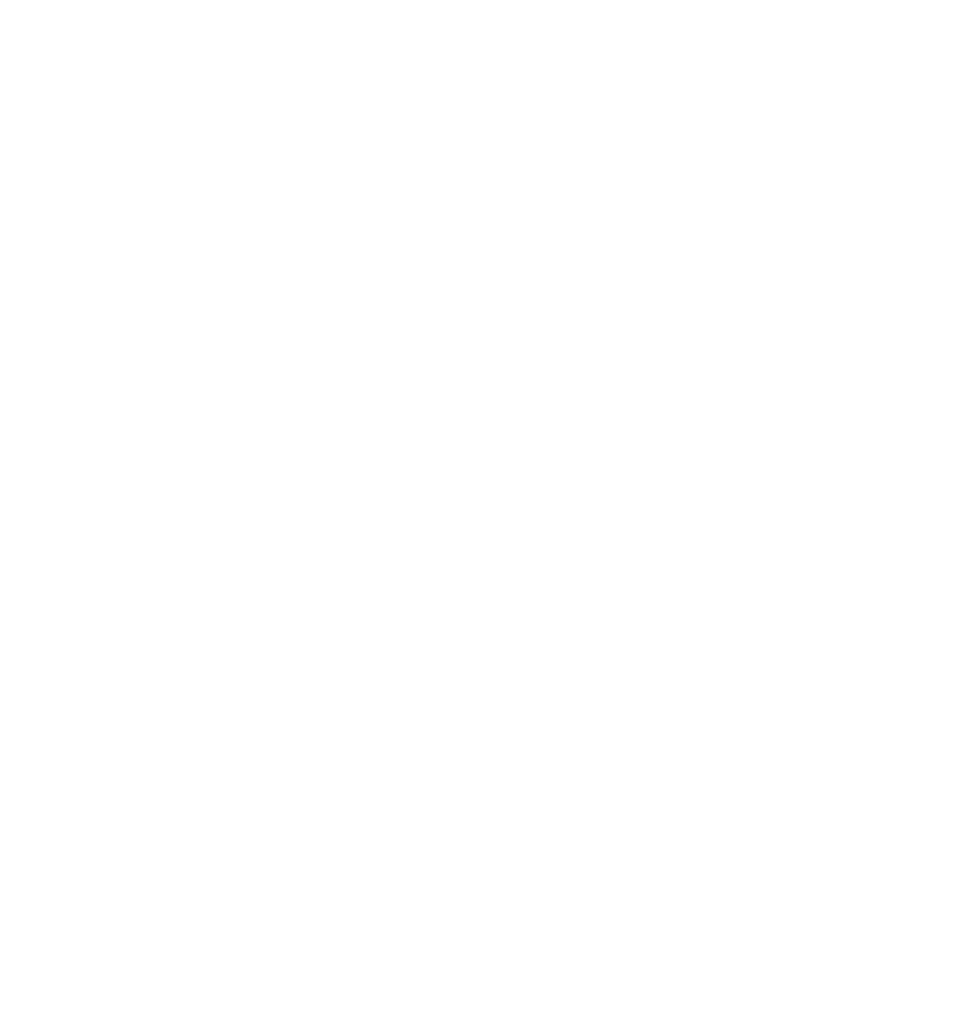
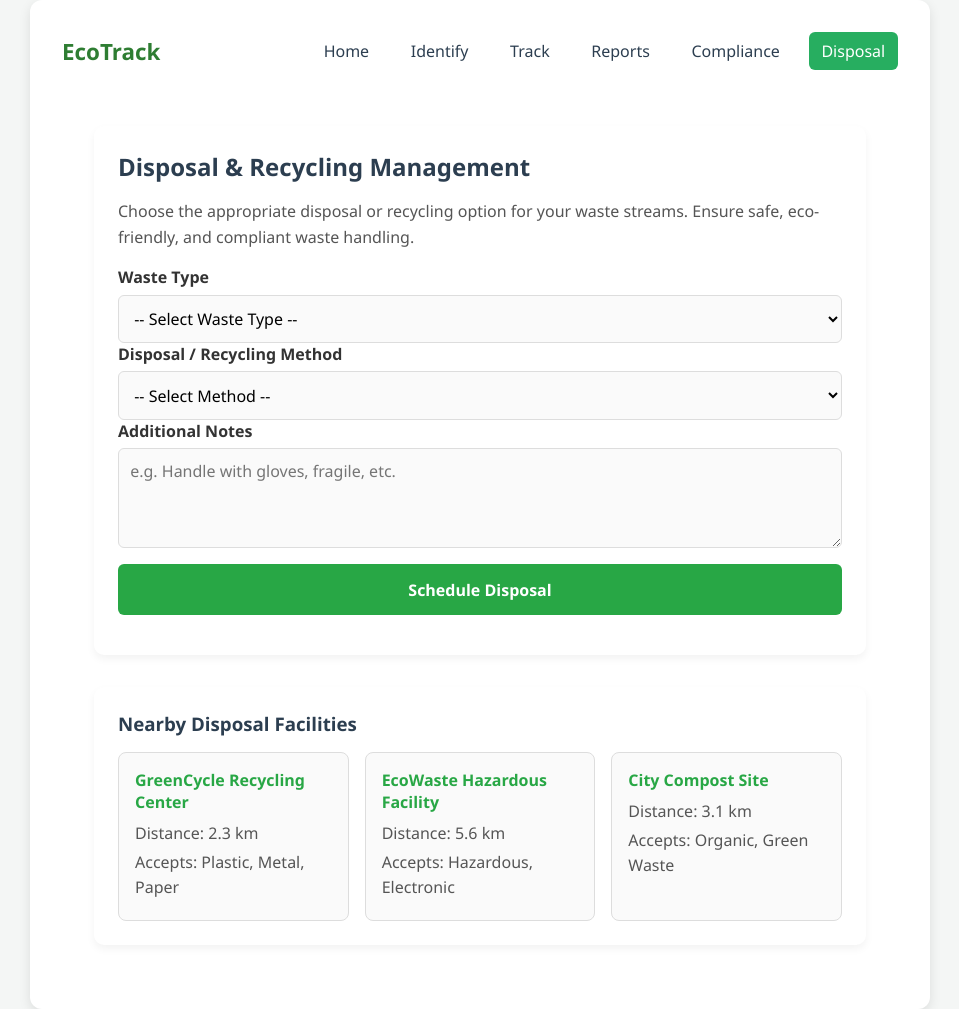
Before and after one commit to DammyBot/waste_stream_identification, a plain HTML site: page pages/disposal.html in a window 1280 px wide. Shown: the whole page, without its empty margins (160-1119 px from the left). Before the commit the page ends 800 px from the top, so only its background shows below. Drawn offline with Linux system fonts and the light colour scheme.

Commit message:
Completed site

```diff
--- a/css/styles.css
+++ b/css/styles.css
@@ -356,6 +356,13 @@ body {
 }
 
 
+.top-navigation{
+    display: flex;
+    justify-content: space-between;
+    align-items: center;
+    width: 100%;
+}
+
 .hamburger {
     display: none;
     font-size: 1.7rem;
@@ -363,10 +370,6 @@ body {
     border: none;
     cursor: pointer;
     color: #2c3e50;
-
-    position: absolute;
-    right: 2.5rem;
-    top: 2.77rem;
 }
 
 
@@ -496,6 +499,154 @@ canvas {
 }
 
 
+.dashboard {
+    display: flex;
+    flex-direction: column;
+    gap: 2rem;
+    padding: 2rem;
+}
+
+.card {
+    background: #fff;
+    border-radius: 10px;
+    padding: 1.5rem;
+    box-shadow: 0 4px 8px rgba(0, 0, 0, 0.05);
+}
+
+.card.full-width {
+    width: 100%;
+}
+
+
+.card h2,
+.card h3 {
+    margin-bottom: 1rem;
+    color: #2c3e50;
+}
+
+
+.card p {
+    margin-bottom: 1rem;
+    line-height: 1.6;
+    color: #555;
+}
+
+
+.card ul,
+.card ol {
+    margin-left: 1.5rem;
+    margin-top: 0.5rem;
+    margin-bottom: 0.5rem;
+    line-height: 1.6;
+    color: #444;
+}
+
+.card ul li,
+.card ol li {
+    margin-bottom: 0.5rem;
+}
+
+
+.card a {
+    color: #27ae60;
+    font-weight: 500;
+    text-decoration: none;
+    transition: color 0.3s;
+}
+
+.card a:hover {
+    color: #1e8449;
+    text-decoration: underline;
+}
+
+.form-group {
+    display: flex;
+    flex-direction: column;
+}
+
+.form-group label {
+    font-weight: bold;
+    margin-bottom: 0.4rem;
+    color: #333;
+}
+
+input[type="text"],
+input[type="number"],
+input[type="date"],
+input[type="password"],
+input[type="email"],
+select,
+textarea {
+    padding: 0.7rem;
+    border: 1px solid #ddd;
+    border-radius: 6px;
+    font-size: 1rem;
+    transition: border 0.3s ease;
+    background: #fafafa;
+}
+
+input:focus,
+select:focus,
+textarea:focus {
+    outline: none;
+    border-color: #28a745;
+    background: #fff;
+}
+
+textarea {
+    min-height: 100px;
+    resize: vertical;
+}
+
+.btn {
+    background: #28a745;
+    color: white;
+    border: none;
+    padding: 0.9rem 1.2rem;
+    border-radius: 6px;
+    font-size: 1rem;
+    cursor: pointer;
+    font-weight: bold;
+    transition: background 0.3s ease, transform 0.2s ease;
+    margin: 1rem 0;
+}
+
+.btn:hover {
+    background: #218838;
+    transform: translateY(-2px);
+}
+
+
+.facility-grid {
+    display: grid;
+    grid-template-columns: repeat(auto-fit, minmax(220px, 1fr));
+    gap: 1rem;
+    margin-top: 1rem;
+}
+
+.facility-card {
+    background: #fafafa;
+    padding: 1rem;
+    border: 1px solid #ddd;
+    border-radius: 8px;
+    transition: transform 0.2s ease, box-shadow 0.2s ease;
+}
+
+.facility-card h4 {
+    margin-bottom: 0.5rem;
+    color: #28a745;
+}
+
+.facility-card p {
+    margin: 0.2rem 0;
+    color: #555;
+}
+
+.facility-card:hover {
+    transform: translateY(-3px);
+    box-shadow: 0 4px 12px rgba(0, 0, 0, 0.08);
+}
+
 @media (max-width: 768px) {
     header {
         flex-direction: column;
--- /dev/null
+++ b/js/disposal.js
@@ -0,0 +1,38 @@
+document.addEventListener("DOMContentLoaded", () => {
+  const form = document.querySelector("form");
+
+  form.addEventListener("submit", (e) => {
+    e.preventDefault();
+
+    const wasteType = document.getElementById("wasteType").value;
+    const method = document.getElementById("method").value;
+    const notes = document.getElementById("notes").value.trim();
+
+    if (!wasteType || !method) {
+      alert("Please select a waste type and disposal method.");
+      return;
+    }
+
+    // Create disposal record
+    const record = {
+      wasteType,
+      method,
+      notes,
+      date: new Date().toLocaleString()
+    };
+
+    // Get existing records or start fresh
+    let disposalRecords = JSON.parse(localStorage.getItem("disposalRecords")) || [];
+
+    // Add new record
+    disposalRecords.push(record);
+
+    // Save back to localStorage
+    localStorage.setItem("disposalRecords", JSON.stringify(disposalRecords));
+
+    alert("Disposal scheduled successfully!");
+
+    // Reset form
+    form.reset();
+  });
+});
--- a/js/report.js
+++ b/js/report.js
@@ -1,5 +1,8 @@
 // Load waste records
-const records = JSON.parse(localStorage.getItem("wasteRecords")) || [];
+const loggedInUser = localStorage.getItem("currentUser");
+const storageKey = `wasteRecords_${loggedInUser}`;
+const records = JSON.parse(localStorage.getItem(storageKey)) || [];
+
 
 // Count by type and category
 const typeCounts = {};
--- a/pages/compliance.html
+++ b/pages/compliance.html
@@ -0,0 +1,79 @@
+<!DOCTYPE html>
+<html lang="en">
+
+<head>
+    <meta charset="UTF-8" >
+    <meta name="viewport" content="width=device-width, initial-scale=1.0" >
+    <title>Compliance - Waste Management</title>
+    <link rel="stylesheet" href="../css/styles.css" >
+</head>
+
+<body>
+    <div class="dashboard-container">
+        <header class="dashboard-header">
+            <div class="top-navigation">
+                <h1>Waste Management</h1>
+                <button class="hamburger" id="hamburger">&#9776;</button>
+            </div>
+            <nav class="site-nav" id="siteNav">
+                <a href="home.html">Home</a>
+                <a href="identify.html">Identify</a>
+                <a href="track.html">Track</a>
+                <a href="reporting.html">Reports</a>
+                <a href="compliance.html" class="active">Compliance</a>
+                <a href="../index.html" onclick="logout()">Logout</a>
+            </nav>
+        </header>
+
+        <main class="dashboard">
+            <section class="card full-width">
+                <h2>Compliance & Regulatory Information</h2>
+                <p>
+                    Proper waste management is not just good practice — it's required by law.
+                    Below are key compliance guidelines and best practices you should follow.
+                </p>
+            </section>
+
+            <section class="card">
+                <h3>Key Regulatory Guidelines</h3>
+                <ul>
+                    <li>Segregate waste at the source (organic, recyclable, hazardous).</li>
+                    <li>Ensure hazardous/e-waste is handled only by certified recyclers.</li>
+                    <li>Maintain records of waste generated and disposal methods.</li>
+                    <li>Submit periodic reports to local environmental authorities.</li>
+                    <li>Follow local government recycling and landfill restrictions.</li>
+                </ul>
+            </section>
+
+            <section class="card">
+                <h3>Best Practices</h3>
+                <ol>
+                    <li>Train staff and community members on waste segregation.</li>
+                    <li>Adopt the “reduce, reuse, recycle” principle at all levels.</li>
+                    <li>Label waste bins clearly for easy classification.</li>
+                    <li>Track waste volumes to reduce generation over time.</li>
+                    <li>Stay updated with environmental laws in your region.</li>
+                </ol>
+            </section>
+
+            <!-- <section class="card">
+                <h3>Resources & Downloads</h3>
+                <p>Here are some useful documents and templates:</p>
+                <ul>
+                    <li><a href="#">Waste Tracking Log Template (PDF)</a></li>
+                    <li><a href="#">Recycling Guidelines (PDF)</a></li>
+                    <li><a href="#">Local Environmental Laws (Link)</a></li>
+                </ul>
+            </section> -->
+        </main>
+    </div>
+
+    <script>
+        function logout() {
+            localStorage.removeItem("loggedInUser");
+        }
+    </script>
+    <script src="../js/navigation.js"></script>
+</body>
+
+</html>
--- a/pages/disposal.html
+++ b/pages/disposal.html
@@ -0,0 +1,97 @@
+<!DOCTYPE html>
+<html lang="en">
+
+<head>
+    <meta charset="UTF-8">
+    <meta name="viewport" content="width=device-width, initial-scale=1.0">
+    <title>EcoTrack | Disposal & Recycling</title>
+    <link rel="stylesheet" href="../css/styles.css">
+    <script src="../js/navigation.js" defer></script>
+    <script src="../js/disposal.js" defer></script>
+</head>
+
+<body>
+    <div class="dashboard-container">
+        <header class="dashboard-header">
+            <div class="top-navigation">
+                <h1>EcoTrack</h1>
+                <button class="hamburger" id="hamburger">&#9776;</button>
+            </div>
+            <nav class="site-nav" id="siteNav">
+                <a href="home.html">Home</a>
+                <a href="identify.html">Identify</a>
+                <a href="track.html">Track</a>
+                <a href="report.html">Reports</a>
+                <a href="compliance.html">Compliance</a>
+                <a href="disposal.html" class="active">Disposal</a>
+            </nav>
+        </header>
+
+        <main class="dashboard">
+            <section class="card full-width">
+                <h2>Disposal & Recycling Management</h2>
+                <p>
+                    Choose the appropriate disposal or recycling option for your waste streams.
+                    Ensure safe, eco-friendly, and compliant waste handling.
+                </p>
+
+                <form>
+                    <div class="form-group">
+                        <label for="wasteType">Waste Type</label>
+                        <select id="wasteType" name="wasteType" required>
+                            <option value="">-- Select Waste Type --</option>
+                            <option value="plastic">Plastic</option>
+                            <option value="metal">Metal</option>
+                            <option value="organic">Organic</option>
+                            <option value="electronic">Electronic</option>
+                            <option value="hazardous">Hazardous</option>
+                        </select>
+                    </div>
+
+                    <div class="form-group">
+                        <label for="method">Disposal / Recycling Method</label>
+                        <select id="method" name="method" required>
+                            <option value="">-- Select Method --</option>
+                            <option value="recycle">Recycling Center</option>
+                            <option value="compost">Composting</option>
+                            <option value="landfill">Landfill</option>
+                            <option value="incineration">Incineration</option>
+                            <option value="hazardous">Hazardous Waste Facility</option>
+                        </select>
+                    </div>
+
+                    <div class="form-group">
+                        <label for="notes">Additional Notes</label>
+                        <textarea id="notes" name="notes"
+                            placeholder="e.g. Handle with gloves, fragile, etc."></textarea>
+                    </div>
+
+                    <button type="submit" class="btn">Schedule Disposal</button>
+                </form>
+            </section>
+
+            <section class="card full-width">
+                <h3>Nearby Disposal Facilities</h3>
+                <div class="facility-grid">
+                    <div class="facility-card">
+                        <h4>GreenCycle Recycling Center</h4>
+                        <p>Distance: 2.3 km</p>
+                        <p>Accepts: Plastic, Metal, Paper</p>
+                    </div>
+                    <div class="facility-card">
+                        <h4>EcoWaste Hazardous Facility</h4>
+                        <p>Distance: 5.6 km</p>
+                        <p>Accepts: Hazardous, Electronic</p>
+                    </div>
+                    <div class="facility-card">
+                        <h4>City Compost Site</h4>
+                        <p>Distance: 3.1 km</p>
+                        <p>Accepts: Organic, Green Waste</p>
+                    </div>
+                </div>
+            </section>
+        </main>
+    </div>
+</body>
+
+</html>
```
Also changed, not shown: js/identify.js (+16 -15 lines), js/track.js (+7 -7 lines), pages/identify.html (+4 -2 lines), pages/reporting.html (+4 -2 lines), pages/track.html (+5 -3 lines).
